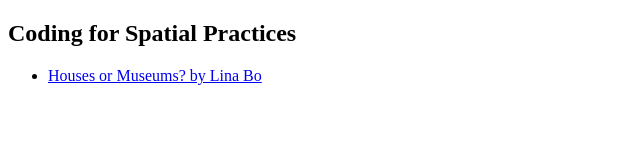
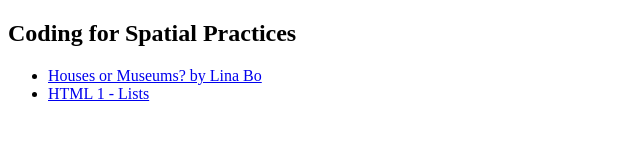
Before and after one commit to thiago-lee/coding-practices, a plain HTML site: page Ex1/index.html in a window 1280 px wide. Shown: the whole page, without its empty margins (0-640 px from the left). Drawn offline with Linux system fonts and the light colour scheme.

Commit message:
Index update

```diff
--- a/Ex1/index.html
+++ b/Ex1/index.html
@@ -10,6 +10,7 @@
 
     <ul>
         <li><a href="Ex2/HousesMuseums.html">Houses or Museums? by Lina Bo</a></li>
+        <li><a href="Ex2/1-Lists.html">HTML 1 - Lists</a></li>
     </ul>
 
 </body>
```
